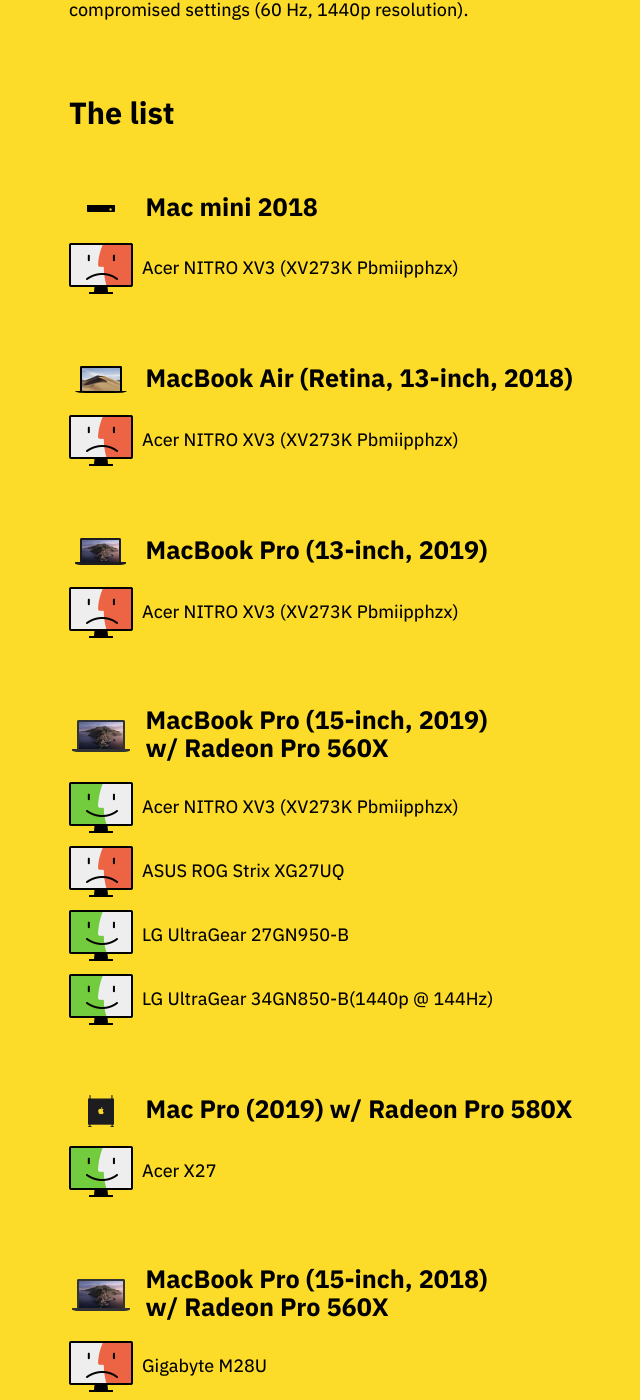
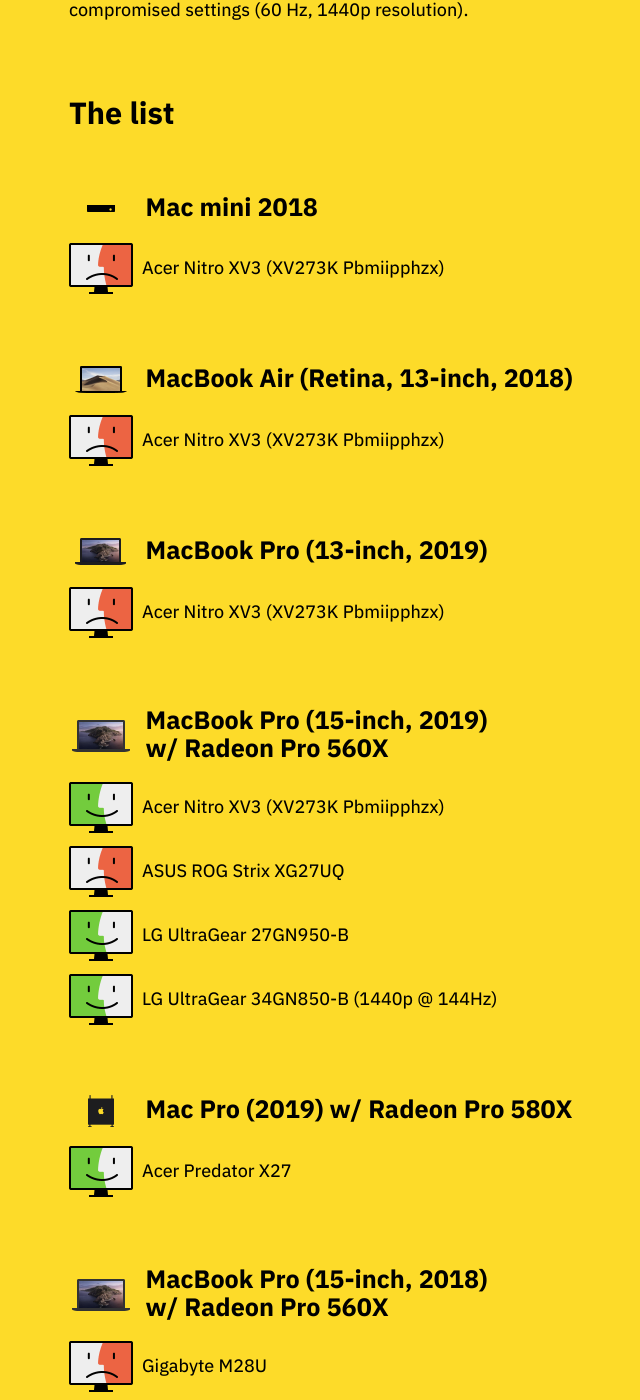
Before and after one commit to tonsky/tonsky.github.io, a Jekyll site: the page built from _posts/2021-02-24-monitors-mac.md, in a window 1280 px wide and 1400 px high, scrolled down 818 px. Shown: the whole window, without its empty margins (300-940 px from the left). Built offline with Jekyll 4.4.1, drawn with Linux system fonts in a browser that asks for light colours; some of the changed text lies outside the part shown.

Commit message:
Minor fix-ups.

```diff
--- a/_posts/2021-02-24-monitors-mac.md
+++ b/_posts/2021-02-24-monitors-mac.md
@@ -34,29 +34,29 @@
 
 ## <img src="mini_2018.png" height=32> <span>Mac mini 2018</span>
 
-<div class="row"><img src="doesnt_work.png" height=64> <span>Acer NITRO XV3 (XV273K Pbmiipphzx)</span></div>
+<div class="row"><img src="doesnt_work.png" height=64> <span>Acer Nitro XV3 (XV273K Pbmiipphzx)</span></div>
 
 ## <img src="air_2018.png" height=32> <span>MacBook Air (Retina, 13-inch, 2018)</span>
 
-<div class="row"><img src="doesnt_work.png" height=64> <span>Acer NITRO XV3 (XV273K Pbmiipphzx)</span></div>
+<div class="row"><img src="doesnt_work.png" height=64> <span>Acer Nitro XV3 (XV273K Pbmiipphzx)</span></div>
 
 ## <img src="mbp_13_2019.png" height=32> <span>MacBook Pro (13-inch, 2019)</span>
 
-<div class="row"><img src="doesnt_work.png" height=64> <span>Acer NITRO XV3 (XV273K Pbmiipphzx)</span></div>
+<div class="row"><img src="doesnt_work.png" height=64> <span>Acer Nitro XV3 (XV273K Pbmiipphzx)</span></div>
 
 ## <img src="mbp_15_2019.png" height=32> <span>MacBook Pro (15-inch, 2019) w/ Radeon Pro 560X</span>
 
-<div class="row"><img src="works.png" height=64> <span>Acer NITRO XV3 (XV273K Pbmiipphzx)</span></div>
+<div class="row"><img src="works.png" height=64> <span>Acer Nitro XV3 (XV273K Pbmiipphzx)</span></div>
 
 <div class="row"><img src="doesnt_work.png" height=64> <span>ASUS ROG Strix XG27UQ</span></div>
 
 <div class="row"><img src="works.png" height=64> <span>LG UltraGear 27GN950-B</span></div>
 
-<div class="row"><img src="works.png" height=64> <span>LG UltraGear 34GN850-B</span> (1440p @ 144Hz)</div>
+<div class="row"><img src="works.png" height=64> <span>LG UltraGear 34GN850-B (1440p @ 144Hz)</span></div>
 
 ## <img src="mp_2019.png" height=32> <span>Mac Pro (2019) w/ Radeon Pro 580X</span>
 
-<div class="row"><img src="works.png" height=64> <span>Acer X27</span></div>
+<div class="row"><img src="works.png" height=64> <span>Acer Predator X27</span></div>
 
 ## <img src="mbp_15_2019.png" height=32> <span>MacBook Pro (15-inch, 2018) w/ Radeon Pro 560X</span>
 
@@ -64,13 +64,13 @@
 
 ## <img src="mbp_16_2020.png" height=32> <span>MacBook Pro (16-inch, 2019) w/ Radeon Pro 5300M</span>
 
-<div class="row"><img src="works.png" height=64> <span>Acer NITRO XV3 (XV273K Pbmiipphzx)</span></div>
+<div class="row"><img src="works.png" height=64> <span>Acer Nitro XV3 (XV273K Pbmiipphzx)</span></div>
 
-<div class="row"><img src="doesnt_work.png" height=64> <span>2021 LG C1 65-inch OLED</span></div>
+<div class="row"><img src="doesnt_work.png" height=64> <span>LG C1 4K OLED TV (65-inch, 2021)</span></div>
 
 ## <img src="mbp_16_2020.png" height=32> <span>MacBook Pro (16-inch, 2019) w/ Radeon Pro 5500M</span>
 
-<div class="row"><img src="works.png" height=64> <span>Acer NITRO XV3 (XV273K Pbmiipphzx)</span></div>
+<div class="row"><img src="works.png" height=64> <span>Acer Nitro XV3 (XV273K Pbmiipphzx)</span></div>
 
 <div class="row"><img src="works.png" height=64> <span>Acer Predator XB3 (XB273K GP)</span></div>
 
@@ -78,9 +78,9 @@
 
 <div class="row"><img src="works.png" height=64> <span>Gigabyte M28U</span></div>
 
-<div class="row"><img src="doesnt_work.png" height=64> <span>2021 LG C1 65-inch OLED</span></div>
+<div class="row"><img src="doesnt_work.png" height=64> <span>LG C1 4K OLED TV (65-inch, 2021)</span></div>
 
-<div class="row"><img src="doesnt_work.png" height=64> <span>2021 LG C1 48-inch OLED</span></div>
+<div class="row"><img src="doesnt_work.png" height=64> <span>LG C1 4K OLED TV (48-inch, 2021)</span></div>
 
 ## <img src="mbp_13_2020.png" height=32> <span>MacBook Pro (Intel, 13-inch, 2020) </span>
 
@@ -92,9 +92,9 @@
 
 ## <img src="mini_2018.png" height=32> <span>Mac mini (M1, 2020)</span>
 
-<div class="row"><img src="works.png" height=64> <span>Acer XV272K KV only on Monterey</span></div>
+<div class="row"><img src="works.png" height=64> <span>Acer Nitro XV2 (XV272K KV) only on Monterey</span></div>
 
-<div class="row"><img src="works.png" height=64> <span>Acer NITRO XV3 (XV273K Pbmiipphzx) only on Monterey</span></div>
+<div class="row"><img src="works.png" height=64> <span>Acer Nitro XV3 (XV273K Pbmiipphzx) only on Monterey</span></div>
 
 <div class="row"><img src="works.png" height=64> <span>Acer Predator XB3 (XB273K GP) only on Monterey</span></div>
 
@@ -106,13 +106,13 @@
 
 ## <img src="air_2020.png" height=32> <span>MacBook Air (M1, 2020)</span>
 
-<div class="row"><img src="works.png" height=64> <span>Acer NITRO XV3 (XV273K Pbmiipphzx) only on Monterey</span></div>
+<div class="row"><img src="works.png" height=64> <span>Acer Nitro XV3 (XV273K Pbmiipphzx) only on Monterey</span></div>
 
 <div class="row"><img src="works.png" height=64> <span>ASUS ROG Swift PG27UQ</span></div>
 
 <div class="row"><img src="works.png" height=64> <span>LG UltraGear 27GN950-B</span></div>
 
-<div class="row"><img src="doesnt_work.png" height=64> <span>LG CX 55</span></div>
+<div class="row"><img src="doesnt_work.png" height=64> <span>LG CX 4K OLED TV (55-inch, 2020)</span></div>
 
 ## <img src="mbp_13_2020.png" height=32> <span>MacBook Pro (M1, 2020)</span>
 
@@ -120,11 +120,11 @@
 
 ## <img src="mbp_14_2021.png" height=32> <span>MacBook Pro (M1 Pro, 14-inch, 2021)</span>
 
-<div class="row"><img src="works.png" height=64> <span>Acer NITRO XV3 (XV273K Pbmiipphzx)</span></div>
+<div class="row"><img src="works.png" height=64> <span>Acer Nitro XV3 (XV273K Pbmiipphzx)</span></div>
+
+<div class="row"><img src="works.png" height=64> <span>Gigabyte M28U</span></div>
 
 <div class="row"><img src="works.png" height=64> <span>LG UltraGear 27GP950-B (4k @ 144Hz)</span></div>
-
-<div class="row"><img src="works.png" height=64> <span>Gigabyte M28U</span></div>
 
 ## <img src="mbp_14_2021.png" height=32> <span>MacBook Pro (M1 Max, 14-inch, 2021)</span>
 
```
